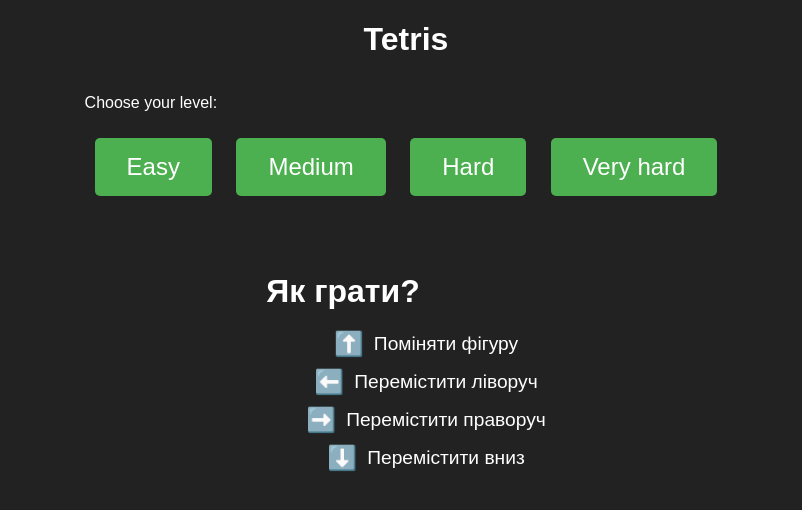
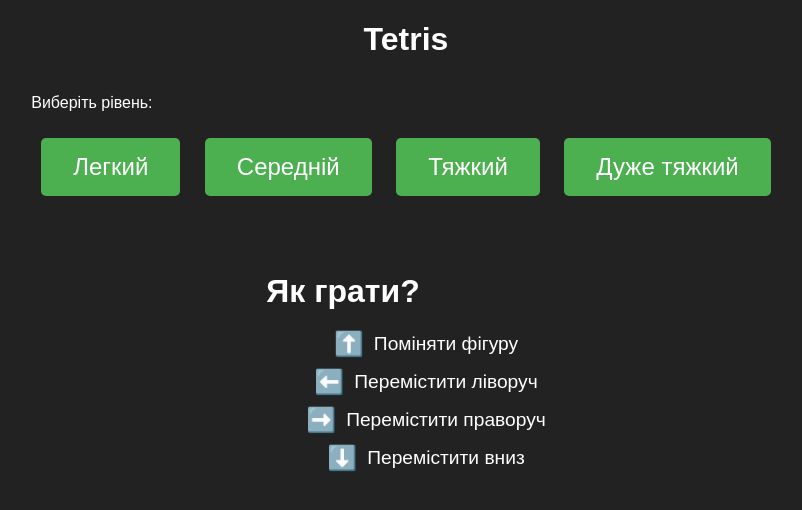
Before and after one commit to MykolaPylypiv/Tetris, a plain HTML site: page index.html in a window 1280 px wide. Shown: the whole page, without its empty margins (234-1036 px from the left). Drawn offline with Linux system fonts and the light colour scheme.

Commit message:
Add files via upload

```diff
--- a/index.html
+++ b/index.html
@@ -5,6 +5,7 @@
     <meta name="viewport" content="width=device-width, initial-scale=1.0">
 
     <link rel="stylesheet" href="css/style.css">
+    <link rel="icon" href="images/favicon.png" type="image/png">
 
     <title>Tetris</title>
 </head>
@@ -14,11 +15,11 @@
     <audio id="background-music" src="audio/please-calm-my-mind-125566.mp3" preload="auto" loop></audio>
 
     <div id="level-select">
-        <p>Choose your level:</p>
-        <button onclick="startGame(1)" class="level-btn">Easy</button>
-        <button onclick="startGame(2)" class="level-btn">Medium</button>
-        <button onclick="startGame(3)" class="level-btn">Hard</button>
-        <button onclick="startGame(4)" class="level-btn">Very hard</button>
+        <p>Виберіть рівень:</p>
+        <button onclick="startGame(1)" class="level-btn">Легкий</button>
+        <button onclick="startGame(2)" class="level-btn">Середній</button>
+        <button onclick="startGame(3)" class="level-btn">Тяжкий</button>
+        <button onclick="startGame(4)" class="level-btn">Дуже тяжкий</button>
     </div>
 
     <div id="instructions">
```
Also changed, not shown: images/favicon.png (added).
